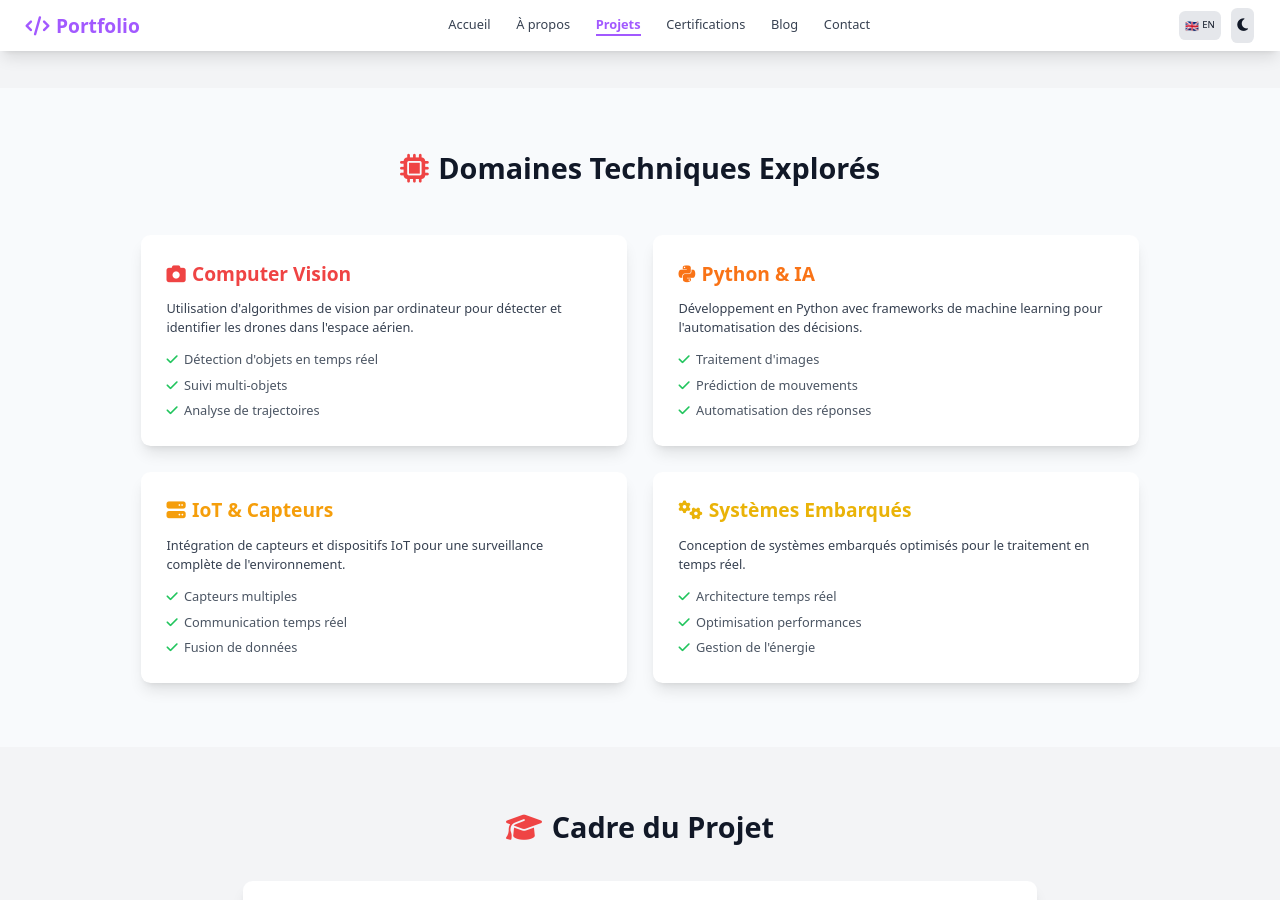
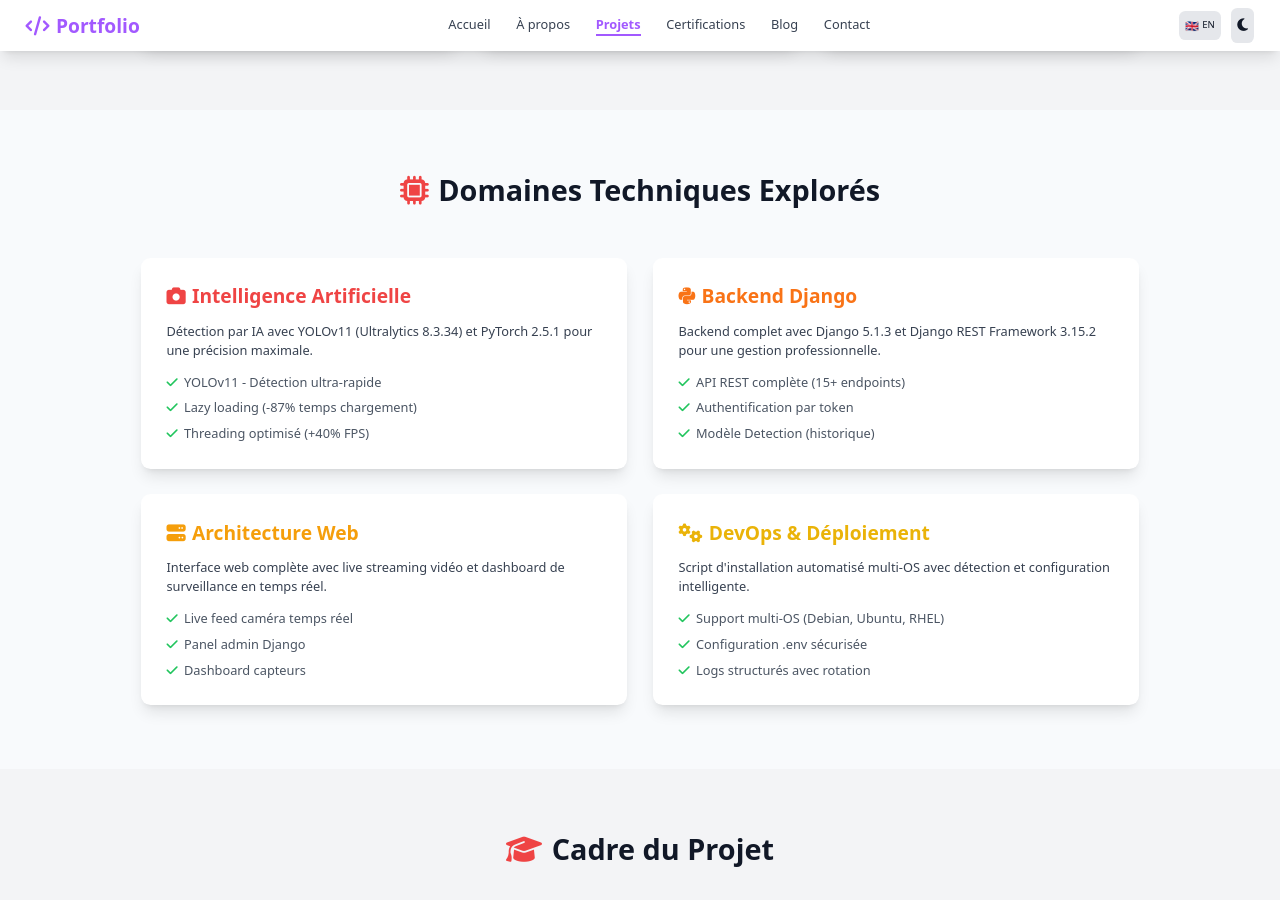
Before and after one commit to Ventaryss/Portfolio, a Jekyll site: the page built from _projects/ddf.md, in a window 1280 px wide and 900 px high, scrolled down 1259 px. Built offline with Jekyll 4.4.1, drawn with Linux system fonts in a browser that asks for light colours; nearby versions of some CDN libraries; some of the changed text lies outside the part shown.

Commit message:
Update DDF project with v2.0 technologies (YOLOv11, Django 5.1, REST API)

```diff
--- a/_projects/ddf.md
+++ b/_projects/ddf.md
@@ -14,7 +14,7 @@ permalink: /fr/projects/ddf/
             </div>
             <h1 class="text-5xl md:text-6xl font-bold mb-4 text-red-500">DDF</h1>
             <p class="text-2xl text-gray-600 dark:text-gray-400 mb-4">
-                Drone de Fer - Système Anti-Drones
+                Drone de Fer v2.0 - Détection IA en Temps Réel
             </p>
             <span class="inline-block px-6 py-2 bg-amber-500 text-white rounded-full text-lg font-semibold">
                 <i class="fas fa-lock mr-2"></i>Projet Confidentiel ESNA
@@ -31,10 +31,10 @@ permalink: /fr/projects/ddf/
                 <i class="fas fa-info-circle mr-3"></i>À propos du projet
             </h2>
             <p class="text-lg text-gray-700 dark:text-gray-300 mb-6">
-                <strong>DDF (Drone de Fer)</strong> est un projet de fin d'études de 2 ans à l'<strong>ESNA Bretagne</strong>, consistant à développer un système de détection et de contre-mesures anti-drones inspiré du célèbre <strong>Dôme de Fer</strong> israélien.
+                <strong>DDF (Drone de Fer)</strong> est un projet de fin d'études de 2 ans à l'<strong>ESNA Bretagne</strong>, consistant à développer un système de détection anti-drones par intelligence artificielle inspiré du célèbre <strong>Dôme de Fer</strong> israélien.
             </p>
             <p class="text-lg text-gray-700 dark:text-gray-300 mb-6">
-                Le projet vise à créer un système autonome capable de <strong>détecter</strong>, <strong>tracker</strong> et <strong>neutraliser</strong> des drones potentiellement hostiles en temps réel, avec un focus sur l'automatisation et la précision.
+                Le système utilise <strong>YOLOv11</strong> pour la détection en temps réel, <strong>Django 5.1</strong> comme backend, et une <strong>API REST complète</strong> pour l'intégration avec des systèmes de surveillance. Architecture optimisée avec lazy loading et threading pour des performances maximales (+40% FPS).
             </p>
             <div class="bg-amber-100 dark:bg-amber-900/20 border-l-4 border-amber-500 p-4 rounded">
                 <p class="text-amber-800 dark:text-amber-200">
@@ -100,57 +100,57 @@ permalink: /fr/projects/ddf/
         <div class="grid md:grid-cols-2 gap-8">
             <div class="bg-white dark:bg-dark-navbar rounded-xl shadow-lg p-8">
                 <h3 class="text-2xl font-bold mb-4 text-red-500">
-                    <i class="fas fa-camera mr-2"></i>Computer Vision
+                    <i class="fas fa-camera mr-2"></i>Intelligence Artificielle
                 </h3>
                 <p class="text-gray-700 dark:text-gray-300 mb-4">
-                    Utilisation d'algorithmes de vision par ordinateur pour détecter et identifier les drones dans l'espace aérien.
+                    Détection par IA avec YOLOv11 (Ultralytics 8.3.34) et PyTorch 2.5.1 pour une précision maximale.
                 </p>
                 <ul class="space-y-2 text-gray-600 dark:text-gray-400">
-                    <li><i class="fas fa-check text-green-500 mr-2"></i>Détection d'objets en temps réel</li>
-                    <li><i class="fas fa-check text-green-500 mr-2"></i>Suivi multi-objets</li>
-                    <li><i class="fas fa-check text-green-500 mr-2"></i>Analyse de trajectoires</li>
+                    <li><i class="fas fa-check text-green-500 mr-2"></i>YOLOv11 - Détection ultra-rapide</li>
+                    <li><i class="fas fa-check text-green-500 mr-2"></i>Lazy loading (-87% temps chargement)</li>
+                    <li><i class="fas fa-check text-green-500 mr-2"></i>Threading optimisé (+40% FPS)</li>
                 </ul>
             </div>
 
             <div class="bg-white dark:bg-dark-navbar rounded-xl shadow-lg p-8">
                 <h3 class="text-2xl font-bold mb-4 text-orange-500">
-                    <i class="fab fa-python mr-2"></i>Python & IA
+                    <i class="fab fa-python mr-2"></i>Backend Django
                 </h3>
                 <p class="text-gray-700 dark:text-gray-300 mb-4">
-                    Développement en Python avec frameworks de machine learning pour l'automatisation des décisions.
+                    Backend complet avec Django 5.1.3 et Django REST Framework 3.15.2 pour une gestion professionnelle.
                 </p>
                 <ul class="space-y-2 text-gray-600 dark:text-gray-400">
-                    <li><i class="fas fa-check text-green-500 mr-2"></i>Traitement d'images</li>
-                    <li><i class="fas fa-check text-green-500 mr-2"></i>Prédiction de mouvements</li>
-                    <li><i class="fas fa-check text-green-500 mr-2"></i>Automatisation des réponses</li>
+                    <li><i class="fas fa-check text-green-500 mr-2"></i>API REST complète (15+ endpoints)</li>
+                    <li><i class="fas fa-check text-green-500 mr-2"></i>Authentification par token</li>
+                    <li><i class="fas fa-check text-green-500 mr-2"></i>Modèle Detection (historique)</li>
                 </ul>
             </div>
 
             <div class="bg-white dark:bg-dark-navbar rounded-xl shadow-lg p-8">
                 <h3 class="text-2xl font-bold mb-4 text-amber-500">
-                    <i class="fas fa-server mr-2"></i>IoT & Capteurs
+                    <i class="fas fa-server mr-2"></i>Architecture Web
                 </h3>
                 <p class="text-gray-700 dark:text-gray-300 mb-4">
-                    Intégration de capteurs et dispositifs IoT pour une surveillance complète de l'environnement.
+                    Interface web complète avec live streaming vidéo et dashboard de surveillance en temps réel.
                 </p>
                 <ul class="space-y-2 text-gray-600 dark:text-gray-400">
-                    <li><i class="fas fa-check text-green-500 mr-2"></i>Capteurs multiples</li>
-                    <li><i class="fas fa-check text-green-500 mr-2"></i>Communication temps réel</li>
-                    <li><i class="fas fa-check text-green-500 mr-2"></i>Fusion de données</li>
+                    <li><i class="fas fa-check text-green-500 mr-2"></i>Live feed caméra temps réel</li>
+                    <li><i class="fas fa-check text-green-500 mr-2"></i>Panel admin Django</li>
+                    <li><i class="fas fa-check text-green-500 mr-2"></i>Dashboard capteurs</li>
                 </ul>
             </div>
 
             <div class="bg-white dark:bg-dark-navbar rounded-xl shadow-lg p-8">
                 <h3 class="text-2xl font-bold mb-4 text-yellow-500">
-                    <i class="fas fa-cogs mr-2"></i>Systèmes Embarqués
+                    <i class="fas fa-cogs mr-2"></i>DevOps & Déploiement
                 </h3>
                 <p class="text-gray-700 dark:text-gray-300 mb-4">
-                    Conception de systèmes embarqués optimisés pour le traitement en temps réel.
+                    Script d'installation automatisé multi-OS avec détection et configuration intelligente.
                 </p>
                 <ul class="space-y-2 text-gray-600 dark:text-gray-400">
-                    <li><i class="fas fa-check text-green-500 mr-2"></i>Architecture temps réel</li>
-                    <li><i class="fas fa-check text-green-500 mr-2"></i>Optimisation performances</li>
-                    <li><i class="fas fa-check text-green-500 mr-2"></i>Gestion de l'énergie</li>
+                    <li><i class="fas fa-check text-green-500 mr-2"></i>Support multi-OS (Debian, Ubuntu, RHEL)</li>
+                    <li><i class="fas fa-check text-green-500 mr-2"></i>Configuration .env sécurisée</li>
+                    <li><i class="fas fa-check text-green-500 mr-2"></i>Logs structurés avec rotation</li>
                 </ul>
             </div>
         </div>
```
Also changed, not shown: _projects/ddf-en.md (+23 -23 lines).
